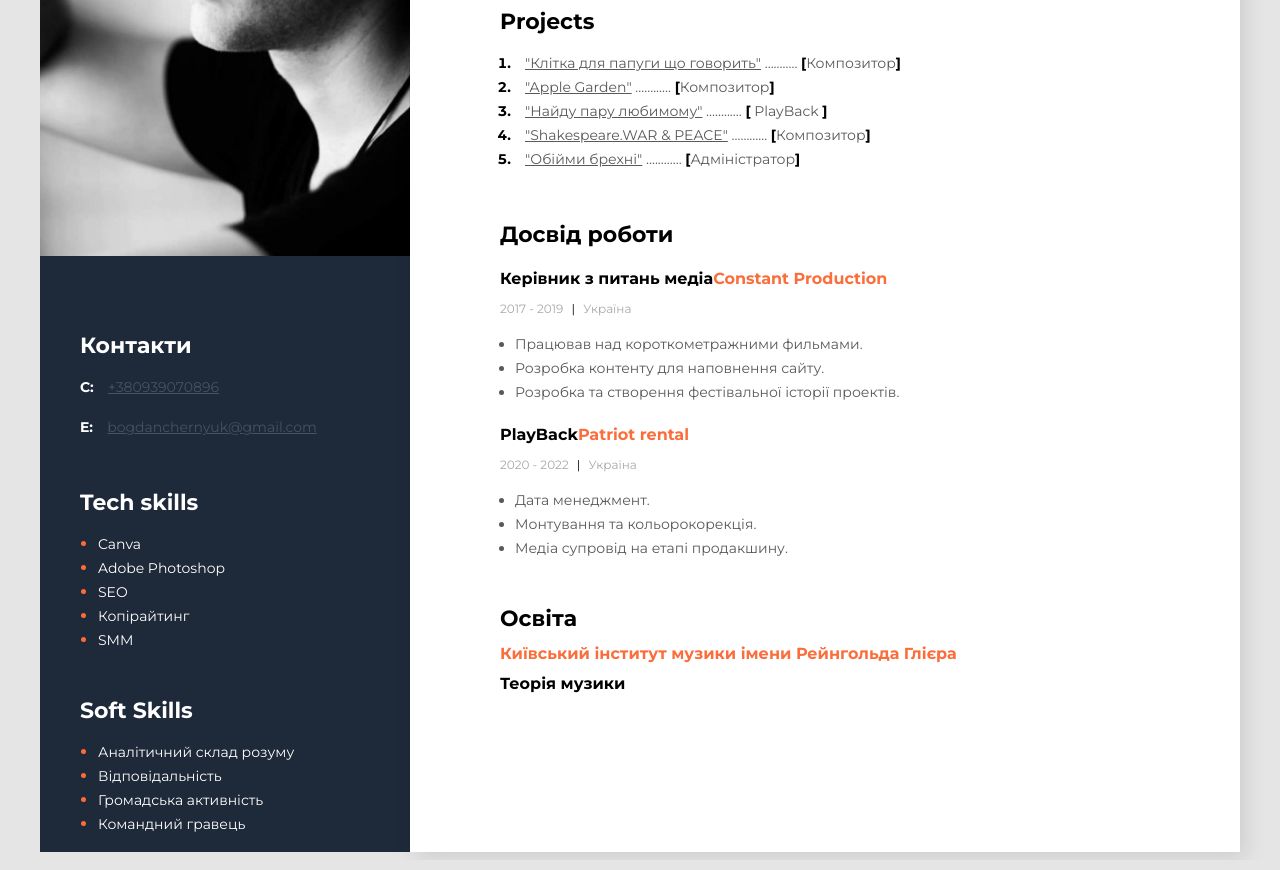
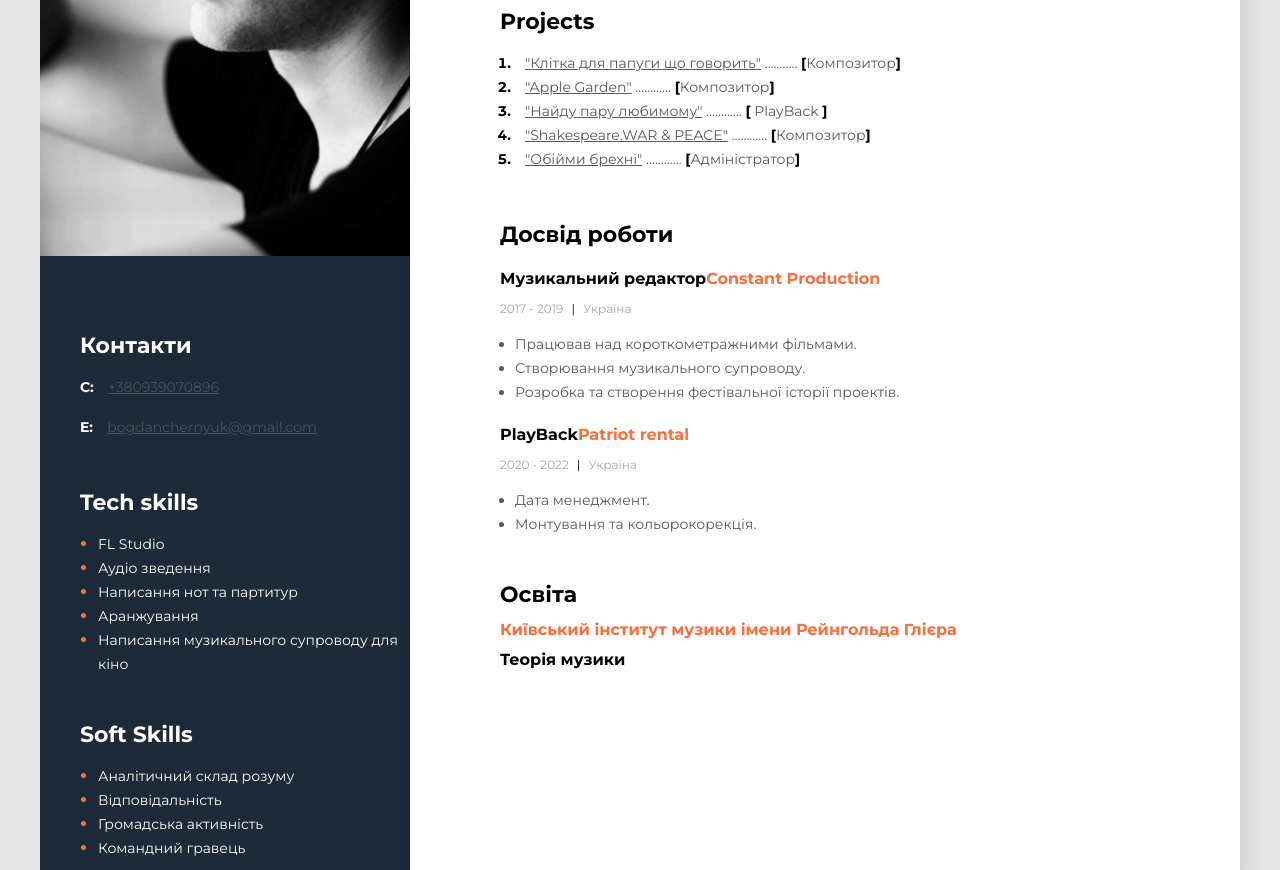
Before and after one commit to BCH-U/CV_B, a plain HTML site: page index.html in a window 1280 px wide. Shown: the part 356-1226 px from the top of the page. Drawn offline with Linux system fonts and the light colour scheme.

Commit message:
ADD NEW HTML CHANGES

```diff
--- a/index.html
+++ b/index.html
@@ -69,11 +69,11 @@
             <h3 class="work_title">Досвід роботи</h3>
             <!--Company 1-->
             <div>
-                <h4 class="work_position">Керівник з питань медіа<span class="organization">Constant Production</span></h4>
+                <h4 class="work_position">Музикальний редактор<span class="organization">Constant Production</span></h4>
                 <p class="period">2017 - 2019<span class="line"> | </span>Україна</p>
                 <ul class="work_list">
-                    <li class="work_list_item">Працював над короткометражними фильмами.</li>
-                    <li class="work_list_item">Розробка контенту для наповнення сайту.</li>
+                    <li class="work_list_item">Працював над короткометражними фільмами.</li>
+                    <li class="work_list_item">Створювання музикального супроводу.</li>
                     <li class="work_list_item">Розробка та створення фестівальної історії проектів.</li>
                     <!-- <li class="work_list_item">Lorem ipsum dolor sit amet, consectetur adipiscing elit, sed do eiusmod.</li> -->
                 </ul>
@@ -85,7 +85,7 @@
                 <ul class="work_list">
                     <li class="work_list_item">Дата менеджмент.</li>
                     <li class="work_list_item">Монтування та кольорокорекція.</li>
-                    <li class="work_list_item">Медіа супровід на етапі продакшину.</li>
+<!--                     <li class="work_list_item">.</li> -->
                 </ul>
             </div>
             <!--Company 3-->
@@ -128,11 +128,11 @@
         <div class="tech_skills">
             <h3 class="sidebar_title">Tech skills</h3>
             <ul class="tech_skills_list">
-                <li class="tech_skills_item"><span class="tech_skills_text">Canva</span></li>
-                <li class="tech_skills_item"><span class="tech_skills_text">Adobe Photoshop</span></li>
-                <li class="tech_skills_item"><span class="tech_skills_text">SEO</span></li>
-                <li class="tech_skills_item"><span class="tech_skills_text">Копірайтинг</span></li>
-                <li class="tech_skills_item"><span class="tech_skills_text">SMM</span></li>
+                <li class="tech_skills_item"><span class="tech_skills_text">FL Studio</span></li>
+                <li class="tech_skills_item"><span class="tech_skills_text">Аудіо зведення</span></li>
+                <li class="tech_skills_item"><span class="tech_skills_text">Написання нот та партитур</span></li>
+                <li class="tech_skills_item"><span class="tech_skills_text">Аранжування</span></li>
+                <li class="tech_skills_item"><span class="tech_skills_text">Написання музикального супроводу для кіно</span></li>
                 <!-- <li class="tech_skills_item"><span class="tech_skills_text">React.js</span></li>
                 <li class="tech_skills_item"><span class="tech_skills_text">Node.js</span></li> -->
             </ul>
```
